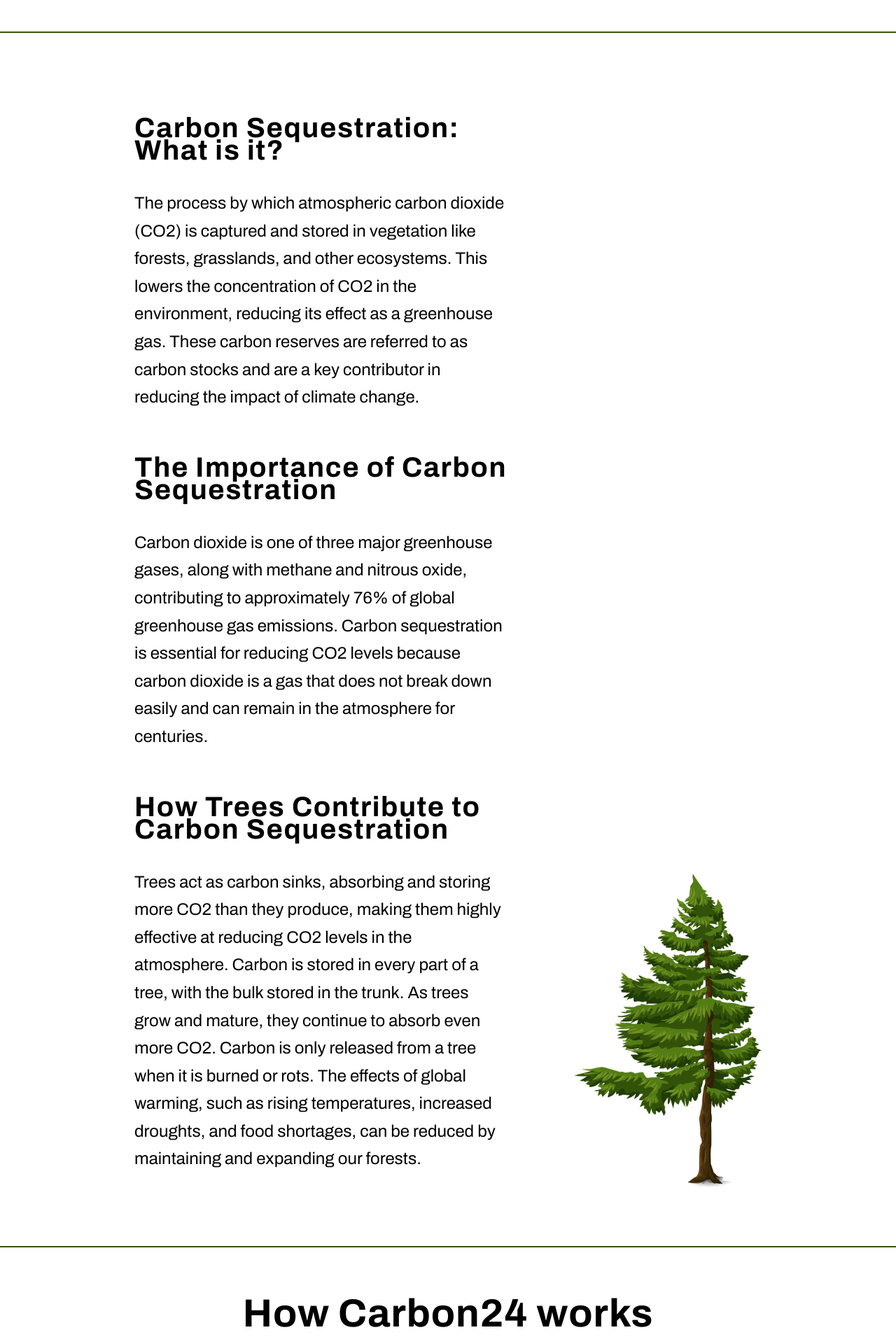
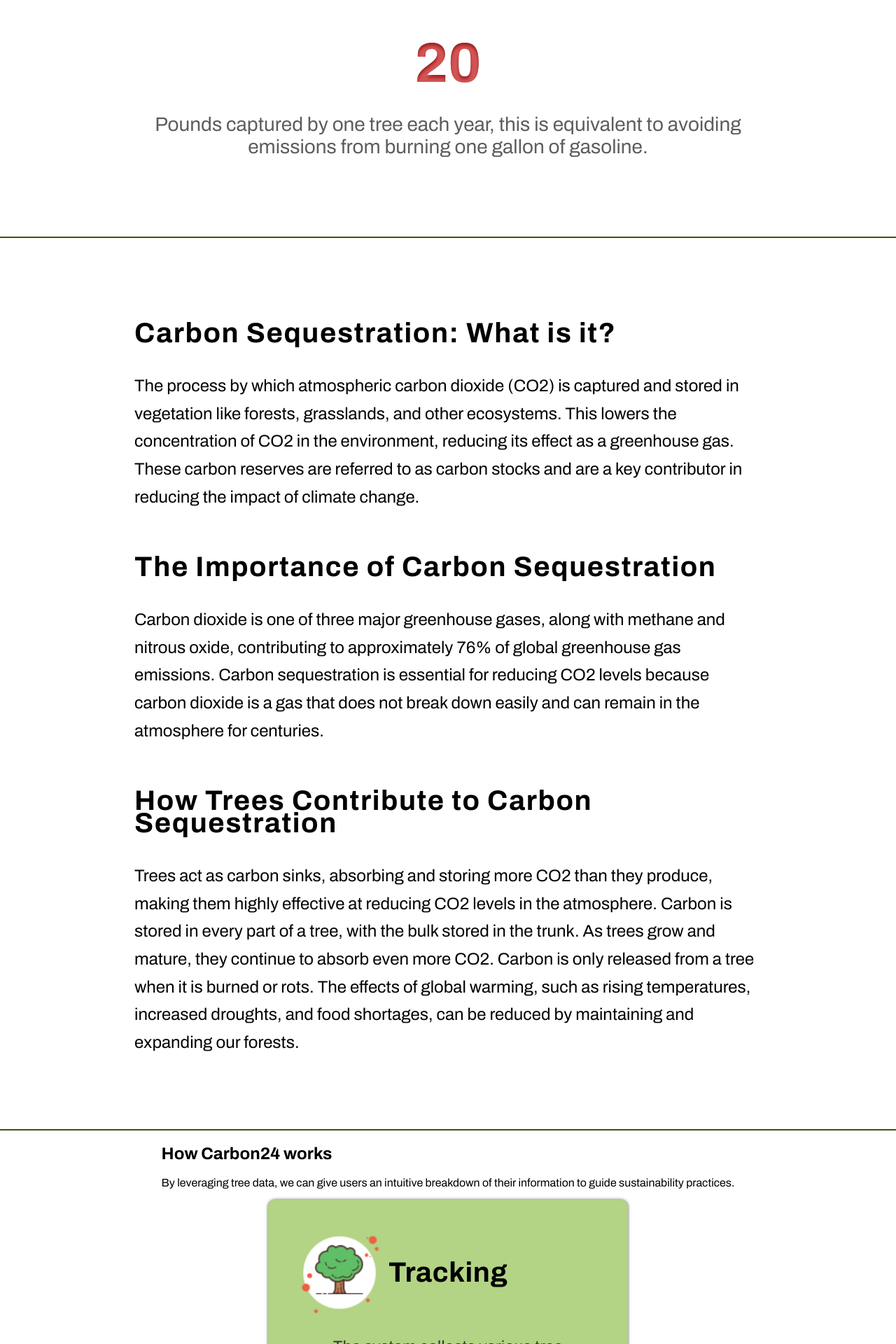
Before and after one commit to user2830581/project, a React (Create React App) app in the folder frontend/: page / in a window 1280 px wide. Shown: the part 1600-3520 px from the top of the page at 70% size. Built offline with nearby package versions, Linux system fonts and the light colour scheme.

Commit message:
Added custom media queries, comments, and fixed stling of features section

```diff
--- a/frontend/src/styles/HomePage.css
+++ b/frontend/src/styles/HomePage.css
@@ -1,7 +1,6 @@
-/**/
-
-section {
-  min-height: 100vh;
+/* Global Section Styles */
+section, header {
+  min-height: 100vh; /* Set each section equal to viewport height */
   display: flex;
 }
 
@@ -10,12 +9,11 @@ section {
   margin: auto;
 }
 
-/**/
-
+/*Landing Section Styles*/
 .landing-section {
   background-image: linear-gradient(rgba(0, 0, 0, 0.5), rgba(0, 0, 0, 0.5)),
     url("../assets/maxi-gimenez-aNcOeQLb_kA-unsplash.jpg");
-  background-size: cover;
+  background-size:cover; /* Image covers entire section */
   background-position: center;
   background-repeat: no-repeat;
   text-align: center;
@@ -48,11 +46,10 @@ section {
   text-shadow: 0px 0px 20px black;
 }
 
-/**/
-
+/* Info Section Styles */
 .info-section {
   display: flex;
-  justify-content: space-between;
+  justify-content: space-between; /* Content fills section space evenly */
   flex-direction: column;
 }
 
@@ -67,8 +64,8 @@ section {
   display: flex;
   flex-direction: column;
   text-align: center;
-  flex: 1; /* Ensures all figure elements take equal space */
-  max-width: 33%; /* Ensures the maximum width for each figure */
+  flex: 1; /* All figures take up equal amount of space */
+  max-width: 33%; /* Maximum width for each figure */
 }
 
 .figure h1 {
@@ -94,21 +91,24 @@ section {
 
 .carbon-sub-sections {
   display: flex;
-  flex: 2;
+  flex: 2; /* Text takes up 2/3 of the space */
   justify-content: space-evenly;
   flex-direction: column;
 }
 
+
+
 .carbon-img {
-  flex: 1;
+  flex: 1; /* Image takes up 1/3 of the space */
   display: flex;
   justify-content: end;
   align-items: end;
 }
 
 .carbon-img img {
-  max-width: 100%;
-  height: auto;
+  max-width: 100%; /* Image fills up entire width of container */
+  height: auto; /* Image height is proportional to width */
+  min-width: 500px;
 }
 
 .carbon-text p {
@@ -122,67 +122,68 @@ section {
   line-height: 80%;
 }
 
-/**/
 
-.features-section {
+/* Features Section Styles */
+.features-section{
   display: flex;
   flex-direction: column;
-  justify-content: space-evenly;
   align-items: center;
+  justify-content: space-around;
+  margin: auto 3em 2em;
+}
+
+.features-section-title {
+  max-width: 700px;
+  display: flex;
+  flex-direction: column;
   text-align: center;
 }
 
-.features-list {
-  margin: 2em 15em auto;
-  display: flex;
-  justify-content: space-evenly;
-  gap: 7em;
-}
-
-.feature {
-  background-color: #b3d385;
-  border-radius: 10px;
-  box-shadow: 0px 0px 4px 0px rgba(23, 41, 6, 0.76);
-  padding: 0 3em 3em;
-  display: flex;
-  justify-content: flex-start;
-  flex-direction: column;
-}
-
-.feature-title {
-  margin-top: 0.5em;
-  display: flex;
-  justify-content: flex-start;
-  align-items: center;
-}
-
-.feature-title img {
-  width: 40%;
-  height: auto;
-  object-fit: contain;
-}
-
-.features-title {
-  margin-top: 2em;
-  max-width: 650px;
-  display: flex;
-  flex-direction: column;
-}
-
-h2 {
+.features-section-title h2 {
   font-size: 3.5em;
   line-height: 56%;
   letter-spacing: 1px;
 }
 
-.features-title p {
+.features-section-title p {
   margin-top: 0;
   color: #5d5d5d;
   font-size: 1.5em;
   line-height: 165%;
 }
 
-h4 {
+.features-list{
+  display: flex;
+  justify-content: center;
+  gap:4em;
+}
+
+.feature{
+  background-color: #b3d385;
+  border-radius: 10px;
+  box-shadow: 0px 0px 4px 0px rgba(23, 41, 6, 0.76);
+  padding:2em;
+  text-align: center;
+  display: flex;
+  flex-direction: column;
+  gap:1em;
+  max-width: 450px;
+  min-width: 350px;
+}
+
+.feature-title{
+  display: flex;
+  justify-content: flex-start;
+  align-items:center;
+}
+
+.feature-title img {
+  width: 140px;
+  height: auto;
+  object-fit: contain;
+}
+
+.feature h4 {
   font-size: 2.5em;
   line-height: 95%;
   letter-spacing: 0.6px;
@@ -193,13 +194,14 @@ h4 {
   font-size: 1.4em;
   line-height: 155%;
   letter-spacing: 0.36px;
+  margin: 0em 2.5em 1em;
 }
 
-/**/
 
+/* Footer Styles */
 footer {
   display: flex;
-  justify-content: center;
+  justify-content: center; /* Center all footer content */
   align-items: center;
   flex-direction: column;
   text-align: center;
@@ -213,6 +215,34 @@ footer p {
 
 .footer-links a {
   color: black;
-  text-decoration-line: underline;
+  text-decoration-line: underline; /* Make sure links stand out */
   text-decoration-color: #5d5d5d;
 }
+
+
+/* Media queries */
+
+
+@media (max-width: 1450px) {
+  .figures-section {
+    flex-direction: column;
+    align-items: center;
+    gap:3em;
+  }
+
+  .figure {
+    max-width: 100%;
+    margin-bottom: 2em;
+  }
+
+  .features-list{
+    flex-direction: column;
+  }
+
+}
+
+@media (max-width:2000px){
+  .carbon-img{
+    display: none;
+  }
+}
```
